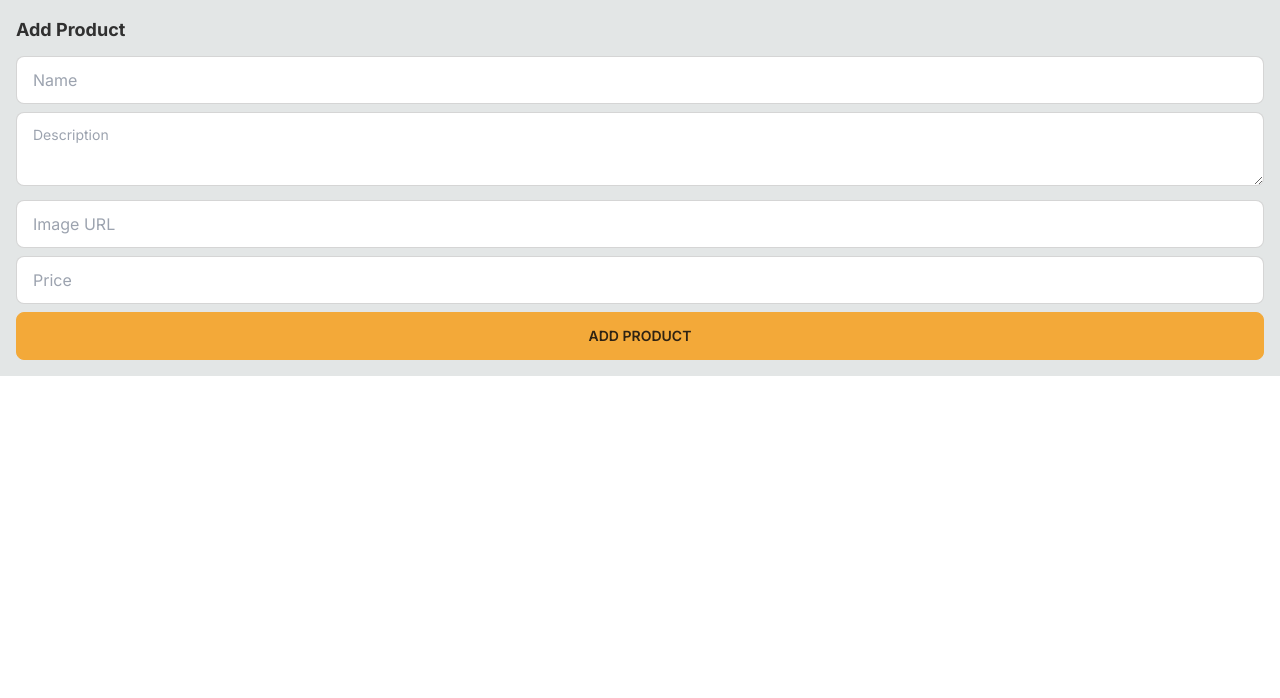
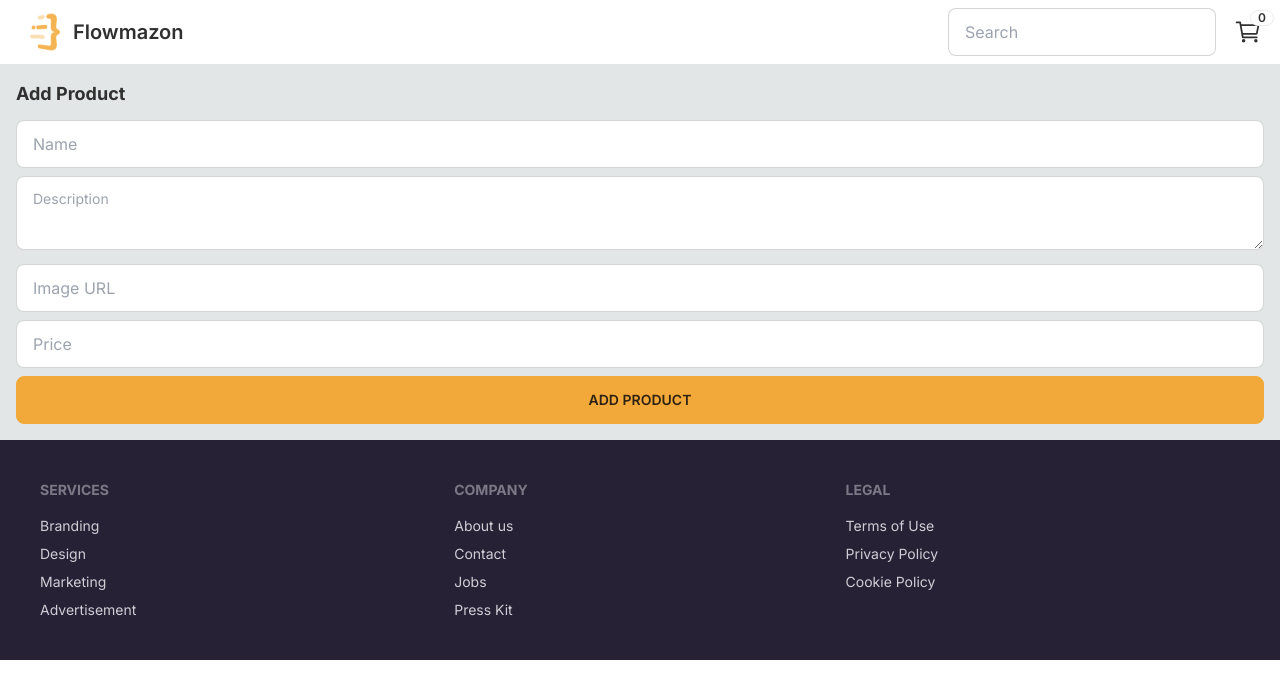
Before and after one commit to FeikVizeege/nextjs-ecommerce, a Next.js app: page /add-product in a window 1280 px wide. Shown: the top 698 px of the page. Built offline with nearby package versions, Linux system fonts and the light colour scheme; no server answers.

Commit message:
Navbar + Footer

```diff
--- /dev/null
+++ b/src/app/Footer.tsx
@@ -0,0 +1,28 @@
+export default function Footer() {
+    return (
+        <footer className="bg-neutral p-10 text-neutral-content">
+            <div className="footer m-auto max-w-7xl">
+                <div>
+                    <span className="footer-title">Services</span>
+                    <a className="link-hover link">Branding</a>
+                    <a className="link-hover link">Design</a>
+                    <a className="link-hover link">Marketing</a>
+                    <a className="link-hover link">Advertisement</a>
+                </div>
+                <div>
+                    <span className="footer-title">Company</span>
+                    <a className="link-hover link">About us</a>
+                    <a className="link-hover link">Contact</a>
+                    <a className="link-hover link">Jobs</a>
+                    <a className="link-hover link">Press Kit</a>
+                </div>
+                <div>
+                    <span className="footer-title">Legal</span>
+                    <a className="link-hover link">Terms of Use</a>
+                    <a className="link-hover link">Privacy Policy</a>
+                    <a className="link-hover link">Cookie Policy</a>
+                </div>
+            </div>
+        </footer>
+    );
+}
--- /dev/null
+++ b/src/app/Navbar/Navbar.tsx
@@ -0,0 +1,50 @@
+import Image from "next/image";
+import Link from "next/link";
+import logo from "@/assets/logo.png";
+import { redirect } from "next/navigation";
+import { getCart } from "@/lib/db/cart";
+import ShopppingCartButton from "./ShoppingCartButton";
+
+async function searchProducts(formData: FormData) {
+    "use server";
+
+    const searchQuery = formData.get("searchQuery")?.toString();
+
+    if (searchQuery) {
+        redirect("/search?query=" + searchQuery);
+    }
+}
+
+export default async function Navbar() {
+    const cart = await getCart();
+
+    return (
+        <div className="bg-base-100">
+            <div className="navbar max-w-7xl m-auto flex-col sm:flex-row gap-2">
+                <div className="flex-1">
+                    <Link href="/" className="btn btn-ghost text-xl normal-case">
+                        <Image
+                            src={logo}
+                            height={40}
+                            width={40}
+                            alt="logo"
+                        />
+                        Flowmazon
+                    </Link>
+                </div>
+                <div className="flex-none gap-2">
+                    <form action={searchProducts}>
+                        <div className="form-control">
+                            <input
+                                name="searchQuery"
+                                placeholder="Search"
+                                className="input input-bordered w-full min-w-[100px]"
+                            />
+                        </div>
+                    </form>
+                    <ShopppingCartButton cart={cart} />
+                </div>
+            </div>
+        </div>
+    )
+}
--- /dev/null
+++ b/src/app/Navbar/ShoppingCartButton.tsx
@@ -0,0 +1,54 @@
+"use client";
+
+import { ShoppingCart } from "@/lib/db/cart";
+import { formatPrice } from "@/lib/format";
+import { IoCartOutline } from "react-icons/io5";
+import Link from "next/link";
+
+interface ShopppingCartButtonProps {
+    cart: ShoppingCart | null;
+}
+
+export default function ShopppingCartButton({
+    cart
+}: ShopppingCartButtonProps) {
+
+    function closeDropdown() {
+        const elem = document.activeElement as HTMLElement;
+
+        if (elem) {
+            elem.blur();
+        }
+    }
+
+    return (
+        <div className="dropdown dropdown-end">
+            <label tabIndex={0} className="btn-ghost btn-circle btn">
+                <div className="indicator">
+                    <IoCartOutline size={28}/>
+                    <span className="badge badge-sm indicator-item">
+                        {cart?.size || 0}
+                    </span>
+                </div>
+            </label>
+            <div tabIndex={0} className="card dropdown-content card-compact mt-3 w-52 bg-base-100 shadow z-30">
+                <div className="card-body">
+                    <span className="text-lg font-bold">
+                        {cart?.size || 0} Items
+                    </span>
+                    <span className="text-info">
+                        Subtotal: {formatPrice(cart?.subtotal || 0)}
+                    </span>
+                    <div className="card-actions">
+                        <Link href="/cart"
+                            className="btn btn-primary btn-block"
+                            onClick={closeDropdown}
+                        >
+                            View Cart
+                        </Link>
+                    </div>
+                </div>
+            </div>
+        </div>
+    )
+}
--- a/src/app/layout.tsx
+++ b/src/app/layout.tsx
@@ -1,6 +1,8 @@
 import type { Metadata } from "next";
 import { Inter } from "next/font/google";
 import "./globals.css";
+import Navbar from "./Navbar/Navbar";
+import Footer from "./Footer";
 
 const inter = Inter({ subsets: ["latin"] });
 
@@ -18,9 +20,11 @@ export default function RootLayout({
   return (
     <html lang="en">
       <body className={inter.className}>
+        <Navbar/>
         <main className="p-4 max-w-7xl m-auto min-w-[300px]">
           {children}
         </main>
+        <Footer/>
       </body>
     </html>
   );
```
Also changed, not shown: package.json (+4 -3 lines), 2 other files (tests, documents, lock files or other folders).
